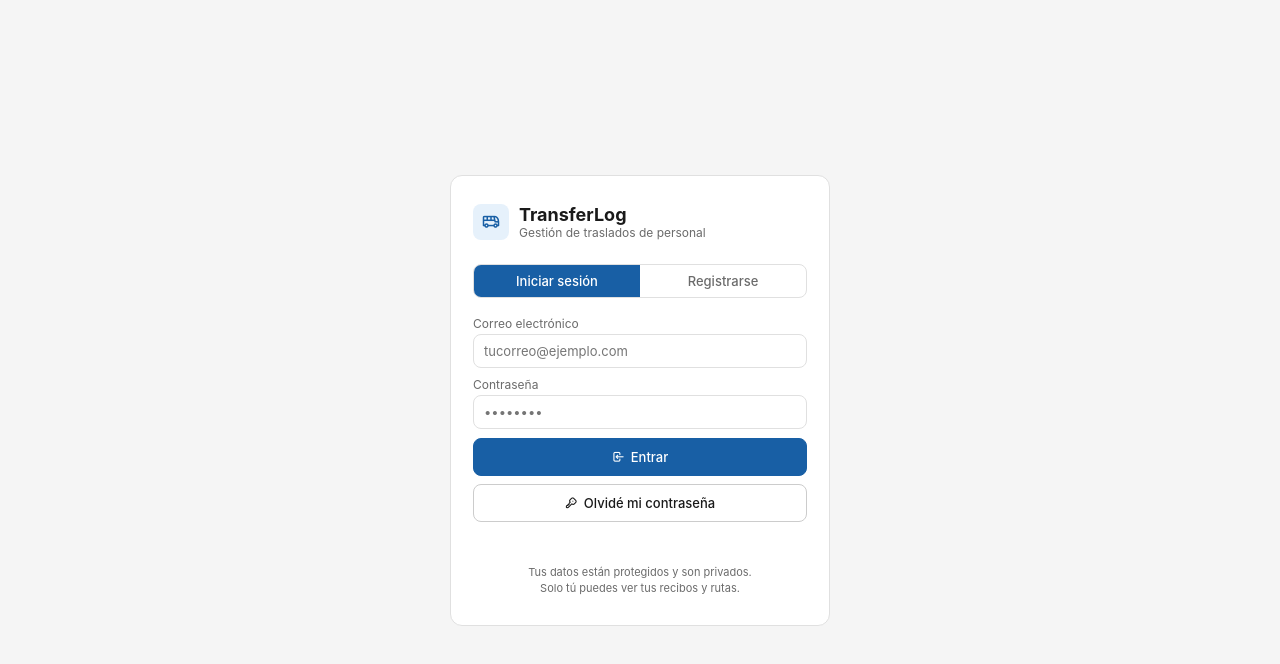
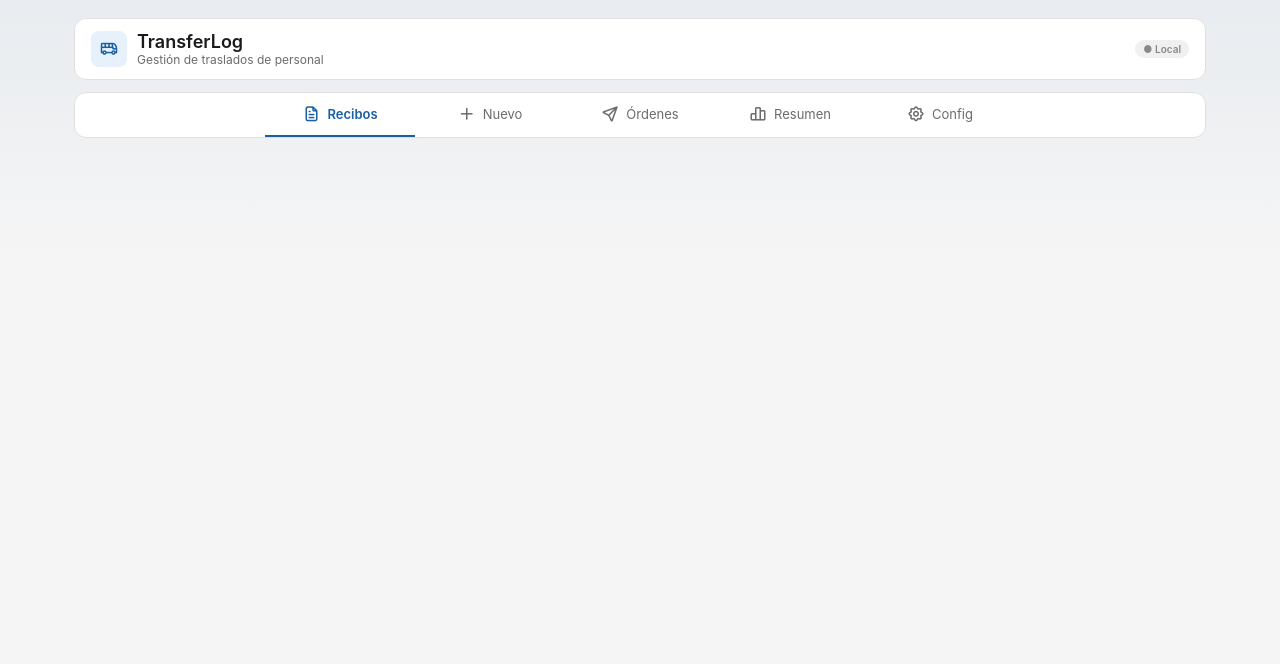
Before and after one commit to Julio-Villar/Transferlog, a plain HTML site: page index.html in a window 1280 px wide. Drawn offline with nearby package versions, Linux system fonts and the light colour scheme.

Commit message:
Refactor index.html to update user interface elements
Removed user chip section and added order button with badge. Introduced modals for order rejection and travel order.

```diff
--- a/index.html
+++ b/index.html
@@ -23,16 +23,16 @@
       <h1>TransferLog</h1>
       <p>Gestión de traslados de personal</p>
     </div>
-    <div class="user-chip">
-      <span class="user-email" id="user-email"></span>
-      <button class="btn-logout" onclick="logout()"><i class="ti ti-logout"></i> Salir</button>
-    </div>
+    <span class="db-badge off" id="db-badge">● Local</span>
   </div>
 
   <div class="nav">
     <button class="nb active" onclick="nav('recibos')" id="nb-recibos"><i class="ti ti-file-text"></i>Recibos</button>
     <button class="nb" onclick="nav('nuevo')" id="nb-nuevo"><i class="ti ti-plus"></i>Nuevo</button>
-    <button class="nb" onclick="nav('rutas')" id="nb-rutas"><i class="ti ti-map-pin"></i>Rutas</button>
+    <button class="nb" onclick="nav('ordenes')" id="nb-ordenes" style="position:relative">
+      <i class="ti ti-send"></i>Órdenes
+      <span id="ordenes-badge" style="display:none;position:absolute;top:6px;right:8px;background:#A32D2D;color:#fff;font-size:9px;font-weight:700;padding:1px 5px;border-radius:20px;line-height:1.4"></span>
+    </button>
     <button class="nb" onclick="nav('resumen')" id="nb-resumen"><i class="ti ti-chart-bar"></i>Resumen</button>
     <button class="nb" onclick="nav('config')" id="nb-config"><i class="ti ti-settings"></i>Config</button>
   </div>
@@ -94,21 +94,9 @@
       <div class="sep"></div>
     </div>
 
-    <!-- RUTAS -->
-    <div class="sec" id="s-rutas">
-      <div class="card">
-        <div class="ct">Nueva ruta</div>
-        <div class="r2">
-          <div class="field"><label>Origen</label><input type="text" id="r-origen" placeholder="Ej: Puerto"></div>
-          <div class="field"><label>Destino</label><input type="text" id="r-destino" placeholder="Ej: Aeropuerto"></div>
-        </div>
-        <div class="field"><label>Valor en pesos ($)</label><input type="number" id="r-valor" placeholder="0" inputmode="numeric"></div>
-        <button class="btn primary" onclick="addRoute()"><i class="ti ti-plus"></i> Agregar ruta</button>
-      </div>
-      <div class="card">
-        <div class="ct">Rutas guardadas</div>
-        <div id="routes-list"></div>
-      </div>
+    <!-- ÓRDENES DE VIAJE -->
+    <div class="sec" id="s-ordenes">
+      <div id="ordenes-list"></div>
     </div>
 
     <!-- RESUMEN -->
@@ -195,34 +183,36 @@
   </div>
 </div>
 
-<!-- Auth screen -->
-<div id="auth-screen">
-  <div class="auth-box">
-    <div class="auth-logo">
-      <div class="hicon"><i class="ti ti-bus"></i></div>
-      <div>
-        <h2>TransferLog</h2>
-        <p>Gestión de traslados de personal</p>
-      </div>
+<!-- MODAL ORDEN DE VIAJE -->
+<div class="mb" id="orden-modal">
+  <div class="modal">
+    <div class="mt">
+      <span id="orden-modal-ttl">Orden de viaje</span>
+      <button class="xb" onclick="closeOrdenModal()" aria-label="Cerrar">×</button>
     </div>
-    <div class="auth-tabs">
-      <button class="auth-tab on" id="tab-login" onclick="showAuthTab('login')">Iniciar sesión</button>
-      <button class="auth-tab" id="tab-register" onclick="showAuthTab('register')">Registrarse</button>
+    <div id="orden-modal-body"></div>
+    <div class="sep"></div>
+    <div id="orden-modal-actions"></div>
+    <div class="sep"></div>
+  </div>
+</div>
+
+<!-- MODAL RECHAZO -->
+<div class="mb" id="rechazo-modal">
+  <div class="modal">
+    <div class="mt">
+      <span>Motivo de rechazo</span>
+      <button class="xb" onclick="closeRechazoModal()" aria-label="Cerrar">×</button>
     </div>
-    <div id="auth-login">
-      <div class="field"><label>Correo electrónico</label><input type="email" id="login-email" placeholder="tucorreo@ejemplo.com" autocomplete="email"></div>
-      <div class="field"><label>Contraseña</label><input type="password" id="login-pass" placeholder="••••••••" autocomplete="current-password"></div>
-      <button class="btn primary" id="login-btn" onclick="doLogin()"><i class="ti ti-login"></i> Entrar</button>
-      <button class="btn" style="margin-top:8px" onclick="doForgot()"><i class="ti ti-key"></i> Olvidé mi contraseña</button>
+    <div class="field">
+      <label>Explica brevemente por qué rechazas esta orden</label>
+      <textarea id="rechazo-motivo" placeholder="Ej: No hay disponibilidad en ese horario..."></textarea>
     </div>
-    <div id="auth-register" style="display:none">
-      <div class="field"><label>Correo electrónico</label><input type="email" id="reg-email" placeholder="tucorreo@ejemplo.com" autocomplete="email"></div>
-      <div class="field"><label>Contraseña</label><input type="password" id="reg-pass" placeholder="Mínimo 6 caracteres" autocomplete="new-password"></div>
-      <div class="field"><label>Confirmar contraseña</label><input type="password" id="reg-pass2" placeholder="Repite la contraseña" autocomplete="new-password"></div>
-      <button class="btn primary" id="reg-btn" onclick="doRegister()"><i class="ti ti-user-plus"></i> Crear cuenta</button>
+    <div class="r2">
+      <button class="btn" onclick="closeRechazoModal()">Cancelar</button>
+      <button class="btn danger" id="rechazo-btn" onclick="confirmarRechazo()"><i class="ti ti-x"></i> Confirmar rechazo</button>
     </div>
-    <div class="auth-msg" id="auth-msg"></div>
-    <div class="auth-footer">Tus datos están protegidos y son privados.<br>Solo tú puedes ver tus recibos y rutas.</div>
+    <div class="sep"></div>
   </div>
 </div>
 
```
